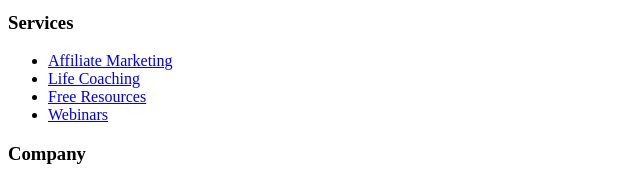
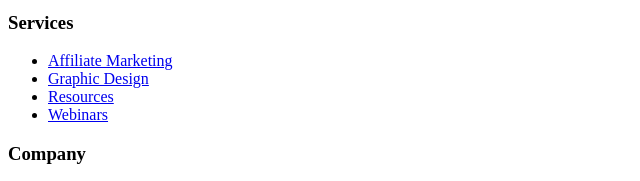
Before and after one commit to Sloane-J/fairy-app, an Astro site: page / in a window 1280 px wide. Shown: the part 7375-7556 px from the top of the page, 0-640 px from the left. Built offline with nearby package versions, Linux system fonts and the light colour scheme; Astro itself is replaced by a stand-in of ours; a web font is replaced by a local one.

Commit message:
changed footer items and links

```diff
--- a/src/components/layout/Footer.astro
+++ b/src/components/layout/Footer.astro
@@ -4,8 +4,8 @@ import { Image } from 'astro:assets';
 const footerLinks = {
   Services: [
     { name: 'Affiliate Marketing', href: '/services/affeliate-marketing' },
-    { name: 'Life Coaching', href: '/services/life-coaching' },
-    { name: 'Free Resources', href: '/free-resources' },
+    { name: 'Graphic Design', href: '/services/graphic-design' },
+    { name: 'Resources', href: '/free-resources' },
     { name: 'Webinars', href: '/webinars' },
   ],
   Company: [
```
